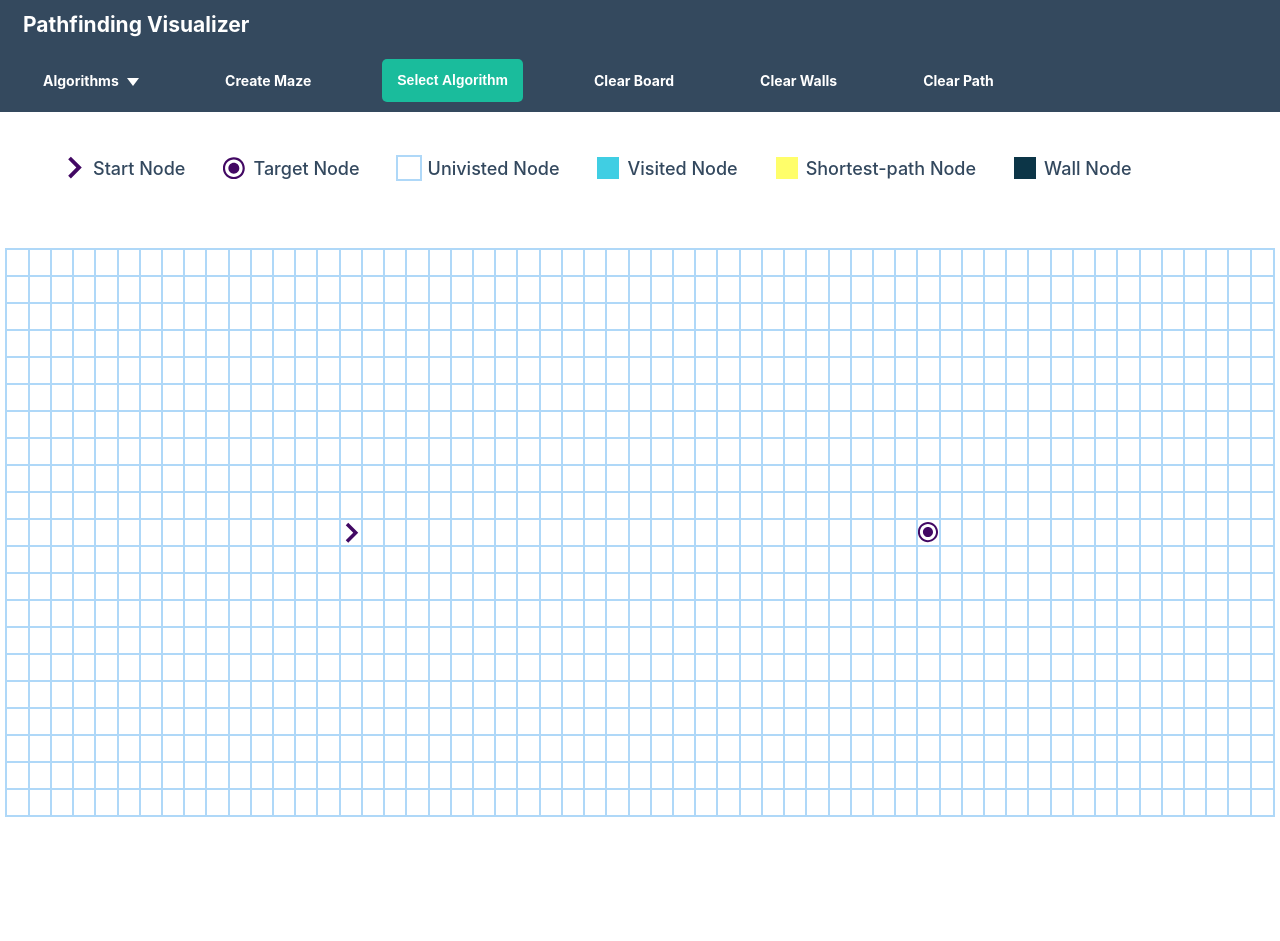
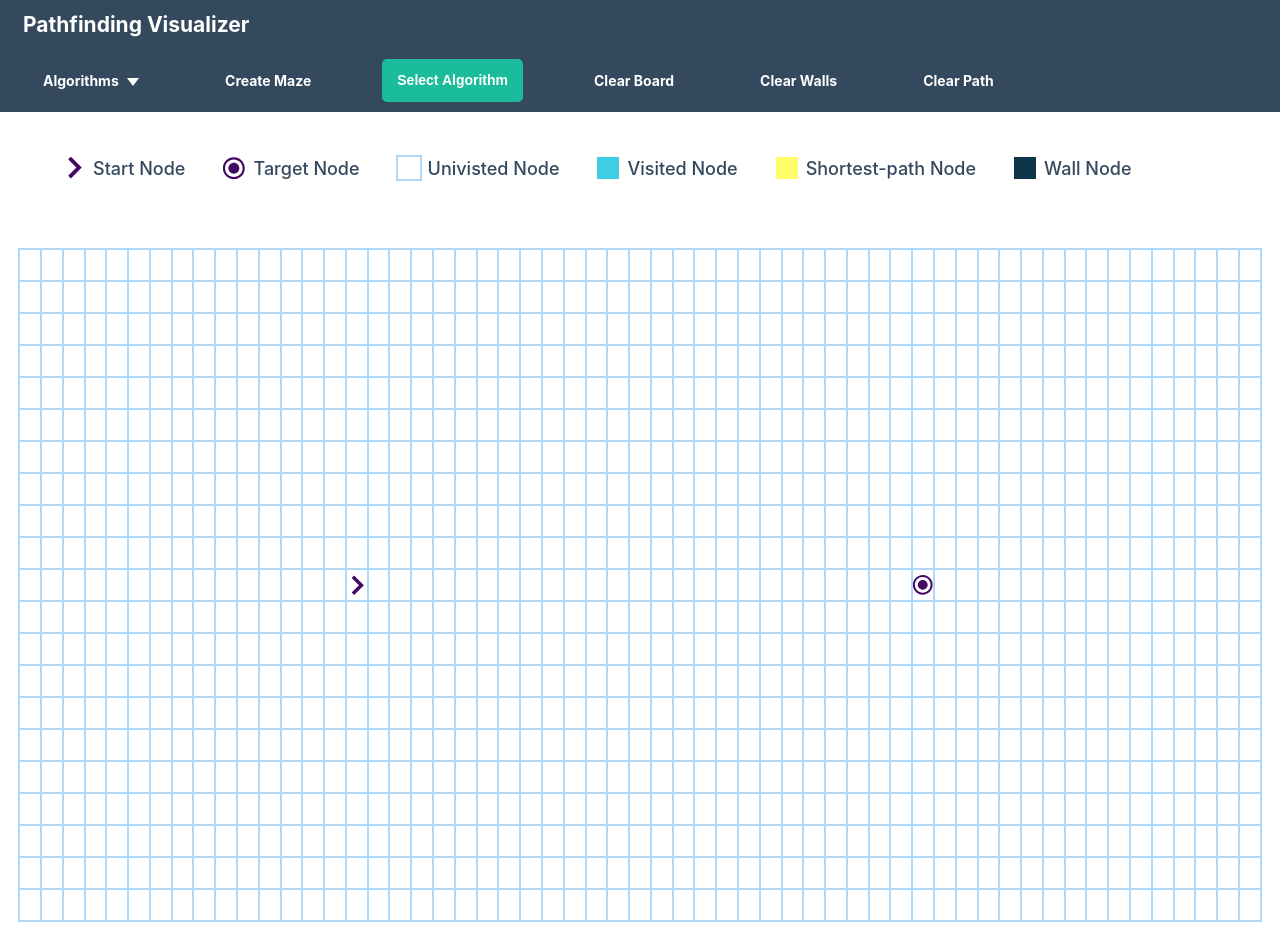
Before and after one commit to broliver18/algorithm-visualizer, a React (Create React App) app: page / in a window 1280 px wide. Before the commit the page ends 836 px from the top, so only its background shows below. Built offline with nearby package versions, Linux system fonts and the light colour scheme.

Commit message:
Fix svg responsiveness

```diff
--- a/src/Components/Node/Node.css
+++ b/src/Components/Node/Node.css
@@ -2,8 +2,9 @@
   display: flex;
   justify-content: center;
   align-items: center;
-  height: 25px;
+  height: 30px;
   outline: 2px solid rgb(175, 216, 248);
+  overflow: hidden;
 }
 
 .node-visited {
--- a/src/Components/PathFinder/PathFinder.css
+++ b/src/Components/PathFinder/PathFinder.css
@@ -1,7 +1,7 @@
 table {
   margin: 60px auto 20px auto;
   border-collapse: collapse;
-  width: 99%;
+  width: 97%;
   height: 100%;
 }
 
```
